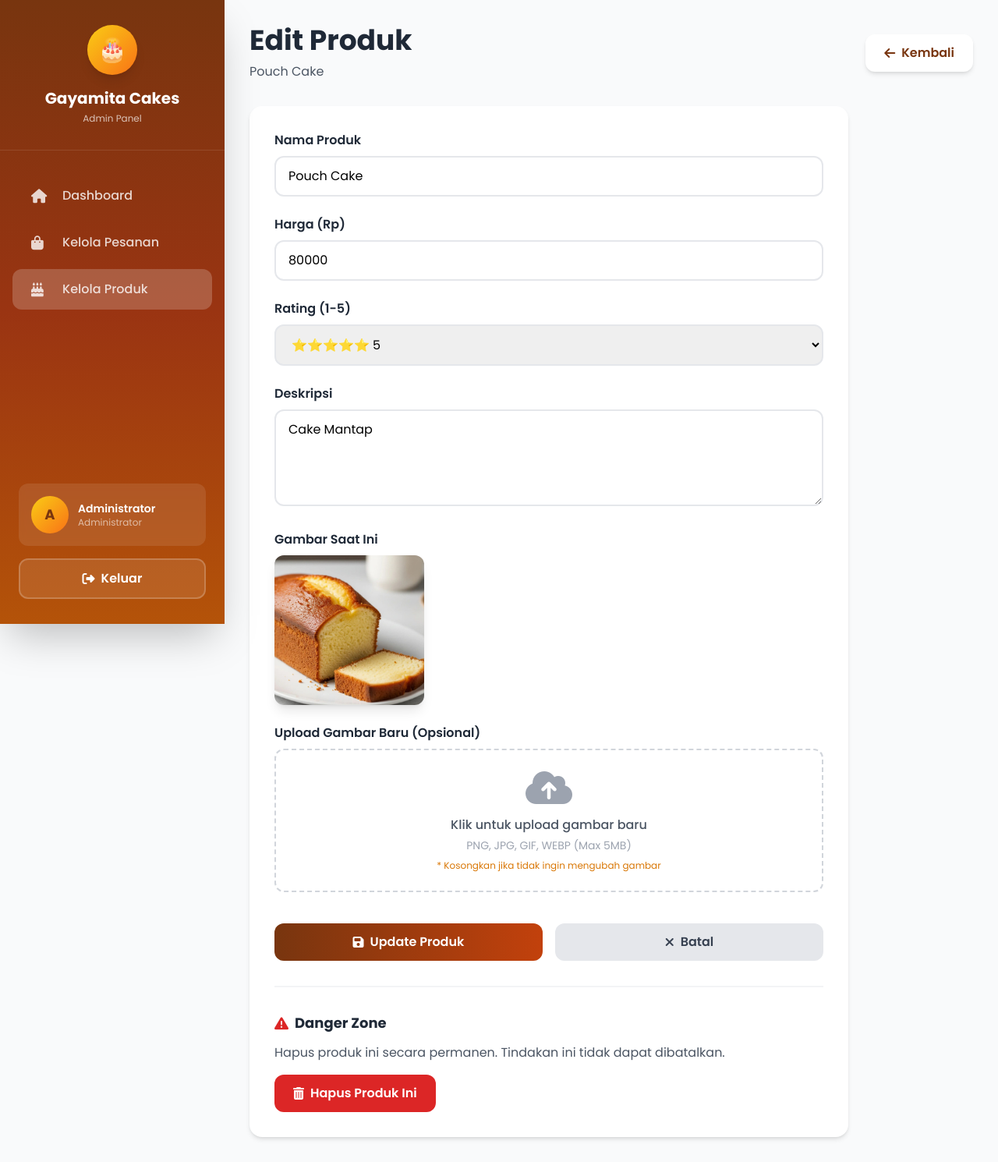
After one commit to gungdikaebs/gayamita-cakes, a PHP site: page /admin/product-edit.php?id=10 in a window 1280 px wide. The commit adds this page. Shown: the whole page at 78% size. Run offline with PHP 8.4, Linux system fonts and the light colour scheme; a user stored in the database is signed in; data comes from the database, SQL or seed files in the repository; some libraries are stand-ins or nearby versions.

Commit message:
feat: Implement product management functionality with CRUD operations and product listing

```diff
--- a/admin/components/sidebar.php
+++ b/admin/components/sidebar.php
@@ -1,4 +1,5 @@
 <?php
+// filepath: c:\laragon\www\gayamita-cakes\admin\components\sidebar.php
 if (!is_admin_logged_in()) {
     header('Location: login.php');
     exit;
@@ -28,9 +29,9 @@ $current_page = basename($_SERVER['PHP_SELF']);
             <span class="font-medium">Kelola Pesanan</span>
         </a>
 
-        <a href="order-detail.php" class="flex items-center gap-4 px-6 py-3 mb-2 text-white/80 hover:bg-white/10 rounded-xl transition-all group <?= strpos($current_page, 'order-detail') !== false ? 'bg-white/20 text-white' : '' ?>">
-            <i class="fas fa-file-invoice w-6 text-lg"></i>
-            <span class="font-medium">Detail Pesanan</span>
+        <a href="products.php" class="flex items-center gap-4 px-6 py-3 mb-2 text-white/80 hover:bg-white/10 rounded-xl transition-all group <?= in_array($current_page, ['products.php', 'product-add.php', 'product-edit.php']) ? 'bg-white/20 text-white' : '' ?>">
+            <i class="fas fa-birthday-cake w-6 text-lg"></i>
+            <span class="font-medium">Kelola Produk</span>
         </a>
     </nav>
 
--- /dev/null
+++ b/admin/product-edit.php
@@ -0,0 +1,233 @@
+<?php
+// filepath: c:\laragon\www\gayamita-cakes\admin\product-edit.php
+session_start();
+require_once '../method/function.php';
+
+if (!is_admin_logged_in()) {
+    header('Location: login.php');
+    exit;
+}
+
+$product_id = isset($_GET['id']) ? (int)$_GET['id'] : 0;
+$product = get_product_by_id($product_id);
+
+if (!$product) {
+    $_SESSION['error'] = 'Produk tidak ditemukan!';
+    header('Location: products.php');
+    exit;
+}
+
+$error = '';
+
+if ($_SERVER['REQUEST_METHOD'] === 'POST') {
+    $nama = trim($_POST['nama']);
+    $deskripsi = trim($_POST['deskripsi']);
+    $harga = (int)$_POST['harga'];
+    $rating = (int)$_POST['rating'];
+
+    // Validate
+    if (empty($nama) || empty($deskripsi) || $harga <= 0) {
+        $error = 'Semua field harus diisi dengan benar!';
+    } else {
+        // Check if new image uploaded
+        $image_path = $product['image']; // Keep old image by default
+
+        if (isset($_FILES['image']) && $_FILES['image']['error'] !== UPLOAD_ERR_NO_FILE) {
+            // Upload new image
+            $upload_result = upload_product_image($_FILES['image']);
+
+            if ($upload_result['success']) {
+                // Delete old image
+                $old_image = __DIR__ . '/../assets/' . $product['image'];
+                if (file_exists($old_image)) {
+                    unlink($old_image);
+                }
+                $image_path = $upload_result['path'];
+            } else {
+                $error = $upload_result['message'];
+            }
+        }
+
+        if (empty($error)) {
+            $data = [
+                'nama' => $nama,
+                'deskripsi' => $deskripsi,
+                'harga' => $harga,
+                'image' => $image_path,
+                'rating' => $rating
+            ];
+
+            if (update_product($product_id, $data)) {
+                $_SESSION['success'] = 'Produk berhasil diupdate!';
+                header('Location: products.php');
+                exit;
+            } else {
+                $error = 'Gagal mengupdate produk!';
+            }
+        }
+    }
+}
+?>
+<!DOCTYPE html>
+<html lang="id">
+
+<head>
+    <meta charset="UTF-8">
+    <meta name="viewport" content="width=device-width, initial-scale=1.0">
+    <title>Edit Produk - Admin Gayamita Cakes</title>
+    <script src="https://cdn.tailwindcss.com"></script>
+    <link href="https://cdnjs.cloudflare.com/ajax/libs/font-awesome/6.4.0/css/all.min.css" rel="stylesheet">
+    <link href="https://fonts.googleapis.com/css2?family=Poppins:wght@400;500;600;700&display=swap" rel="stylesheet">
+    <style>
+        body {
+            font-family: 'Poppins', sans-serif;
+        }
+    </style>
+</head>
+
+<body class="bg-gray-50">
+    <?php include 'components/sidebar.php'; ?>
+
+    <div class="ml-72 p-8 min-h-screen">
+        <!-- Page Header -->
+        <div class="flex justify-between items-center mb-8">
+            <div>
+                <h1 class="text-4xl font-bold text-gray-800 mb-2">Edit Produk</h1>
+                <p class="text-gray-600"><?= htmlspecialchars($product['nama']) ?></p>
+            </div>
+            <a href="products.php" class="bg-white text-amber-900 px-6 py-3 rounded-xl font-semibold shadow-md hover:shadow-lg hover:-translate-y-0.5 transition-all inline-flex items-center gap-2">
+                <i class="fas fa-arrow-left"></i>
+                Kembali
+            </a>
+        </div>
+
+        <!-- Error Alert -->
+        <?php if ($error): ?>
+            <div class="bg-red-100 text-red-800 px-5 py-4 rounded-xl mb-6 flex items-center gap-3 shadow-md">
+                <i class="fas fa-exclamation-circle text-xl"></i>
+                <span class="font-medium"><?= $error ?></span>
+            </div>
+        <?php endif; ?>
+
+        <!-- Form -->
+        <div class="bg-white rounded-2xl shadow-md p-8 max-w-3xl">
+            <form method="POST" enctype="multipart/form-data" class="space-y-6">
+                <!-- Nama Produk -->
+                <div>
+                    <label class="block text-gray-800 font-semibold mb-2">Nama Produk</label>
+                    <input type="text" name="nama"
+                        class="w-full px-4 py-3 border-2 border-gray-200 rounded-xl focus:border-amber-600 focus:ring-4 focus:ring-amber-100 outline-none transition-all"
+                        placeholder="Contoh: Chocolate Cake"
+                        value="<?= htmlspecialchars($product['nama']) ?>"
+                        required>
+                </div>
+
+                <!-- Harga -->
+                <div>
+                    <label class="block text-gray-800 font-semibold mb-2">Harga (Rp)</label>
+                    <input type="number" name="harga"
+                        class="w-full px-4 py-3 border-2 border-gray-200 rounded-xl focus:border-amber-600 focus:ring-4 focus:ring-amber-100 outline-none transition-all"
+                        placeholder="150000"
+                        value="<?= $product['harga'] ?>"
+                        required>
+                </div>
+
+                <!-- Rating -->
+                <div>
+                    <label class="block text-gray-800 font-semibold mb-2">Rating (1-5)</label>
+                    <select name="rating"
+                        class="w-full px-4 py-3 border-2 border-gray-200 rounded-xl focus:border-amber-600 focus:ring-4 focus:ring-amber-100 outline-none transition-all"
+                        required>
+                        <option value="">Pilih Rating</option>
+                        <option value="1" <?= $product['rating'] == 1 ? 'selected' : '' ?>>⭐ 1</option>
+                        <option value="2" <?= $product['rating'] == 2 ? 'selected' : '' ?>>⭐⭐ 2</option>
+                        <option value="3" <?= $product['rating'] == 3 ? 'selected' : '' ?>>⭐⭐⭐ 3</option>
+                        <option value="4" <?= $product['rating'] == 4 ? 'selected' : '' ?>>⭐⭐⭐⭐ 4</option>
+                        <option value="5" <?= $product['rating'] == 5 ? 'selected' : '' ?>>⭐⭐⭐⭐⭐ 5</option>
+                    </select>
+                </div>
+
+                <!-- Deskripsi -->
+                <div>
+                    <label class="block text-gray-800 font-semibold mb-2">Deskripsi</label>
+                    <textarea name="deskripsi" rows="4"
+                        class="w-full px-4 py-3 border-2 border-gray-200 rounded-xl focus:border-amber-600 focus:ring-4 focus:ring-amber-100 outline-none transition-all"
+                        placeholder="Deskripsi lengkap produk..."
+                        required><?= htmlspecialchars($product['deskripsi']) ?></textarea>
+                </div>
+
+                <!-- Current Image Preview -->
+                <div>
+                    <label class="block text-gray-800 font-semibold mb-2">Gambar Saat Ini</label>
+                    <div class="mb-4">
+                        <img src="../public/assets/<?= htmlspecialchars($product['image']) ?>"
+                            alt="<?= htmlspecialchars($product['nama']) ?>"
+                            class="w-48 h-48 object-cover rounded-xl shadow-lg">
+                    </div>
+                </div>
+
+                <!-- Image Upload -->
+                <div>
+                    <label class="block text-gray-800 font-semibold mb-2">Upload Gambar Baru (Opsional)</label>
+                    <div class="border-2 border-dashed border-gray-300 rounded-xl p-6 text-center hover:border-amber-600 transition-colors">
+                        <input type="file" name="image" id="image" accept="image/*" class="hidden" onchange="previewImage(event)">
+                        <label for="image" class="cursor-pointer">
+                            <div id="preview-container" class="mb-4 hidden">
+                                <img id="preview-image" class="max-w-xs mx-auto rounded-lg shadow-md">
+                            </div>
+                            <i class="fas fa-cloud-upload-alt text-5xl text-gray-400 mb-3"></i>
+                            <p class="text-gray-600 font-medium mb-1">Klik untuk upload gambar baru</p>
+                            <p class="text-gray-400 text-sm">PNG, JPG, GIF, WEBP (Max 5MB)</p>
+                            <p class="text-amber-600 text-xs mt-2">* Kosongkan jika tidak ingin mengubah gambar</p>
+                        </label>
+                    </div>
+                </div>
+
+                <!-- Submit Button -->
+                <div class="flex gap-4 pt-4">
+                    <button type="submit"
+                        class="flex-1 bg-gradient-to-r from-amber-900 to-orange-700 text-white py-3 rounded-xl font-semibold hover:shadow-xl hover:-translate-y-1 transition-all flex items-center justify-center gap-2">
+                        <i class="fas fa-save"></i>
+                        Update Produk
+                    </button>
+                    <a href="products.php"
+                        class="flex-1 bg-gray-200 text-gray-700 py-3 rounded-xl font-semibold hover:bg-gray-300 transition-colors flex items-center justify-center gap-2">
+                        <i class="fas fa-times"></i>
+                        Batal
+                    </a>
+                </div>
+            </form>
+
+            <!-- Delete Button (Separate) -->
+            <div class="mt-8 pt-8 border-t-2 border-gray-100">
+                <h3 class="text-lg font-bold text-gray-800 mb-3 flex items-center gap-2">
+                    <i class="fas fa-exclamation-triangle text-red-600"></i>
+                    Danger Zone
+                </h3>
+                <p class="text-gray-600 mb-4">Hapus produk ini secara permanen. Tindakan ini tidak dapat dibatalkan.</p>
+                <a href="products.php?delete=<?= $product['id'] ?>"
+                    onclick="return confirm('Yakin ingin menghapus produk <?= htmlspecialchars($product['nama']) ?>? Tindakan ini tidak dapat dibatalkan!')"
+                    class="bg-red-600 text-white px-6 py-3 rounded-xl font-semibold hover:bg-red-700 transition-colors inline-flex items-center gap-2">
+                    <i class="fas fa-trash-alt"></i>
+                    Hapus Produk Ini
+                </a>
+            </div>
+        </div>
+    </div>
+
+    <script>
+        function previewImage(event) {
+            const file = event.target.files[0];
+            if (file) {
+                const reader = new FileReader();
+                reader.onload = function(e) {
+                    document.getElementById('preview-image').src = e.target.result;
+                    document.getElementById('preview-container').classList.remove('hidden');
+                }
+                reader.readAsDataURL(file);
+            }
+        }
+    </script>
+</body>
+
+</html>
--- a/method/function.php
+++ b/method/function.php
@@ -448,3 +448,151 @@ function get_dashboard_stats()
 
     return $stats;
 }
+
+
+// ==================== PRODUCT CRUD FUNCTIONS ====================
+
+function get_all_products_admin($limit = null, $offset = 0)
+{
+    global $conn;
+    $sql = "SELECT * FROM products ORDER BY id DESC";
+
+    if ($limit) {
+        $sql .= " LIMIT :limit OFFSET :offset";
+    }
+
+    $stmt = $conn->prepare($sql);
+
+    if ($limit) {
+        $stmt->bindParam(':limit', $limit, PDO::PARAM_INT);
+        $stmt->bindParam(':offset', $offset, PDO::PARAM_INT);
+    }
+
+    $stmt->execute();
+    return $stmt->fetchAll(PDO::FETCH_ASSOC);
+}
+
+function get_total_products()
+{
+    global $conn;
+    $sql = "SELECT COUNT(*) as total FROM products";
+    $result = $conn->query($sql)->fetch(PDO::FETCH_ASSOC);
+    return $result['total'];
+}
+
+function get_product_by_id($id)
+{
+    global $conn;
+    $sql = "SELECT * FROM products WHERE id = :id LIMIT 1";
+    $stmt = $conn->prepare($sql);
+    $stmt->bindParam(':id', $id, PDO::PARAM_INT);
+    $stmt->execute();
+    return $stmt->fetch(PDO::FETCH_ASSOC);
+}
+
+function create_product($data)
+{
+    global $conn;
+
+    $sql = "INSERT INTO products (nama, deskripsi, harga, image, rating)
+            VALUES (:nama, :deskripsi, :harga, :image, :rating)";
+
+    $stmt = $conn->prepare($sql);
+    $stmt->bindParam(':nama', $data['nama']);
+    $stmt->bindParam(':deskripsi', $data['deskripsi']);
+    $stmt->bindParam(':harga', $data['harga']);
+    $stmt->bindParam(':image', $data['image']);
+    $stmt->bindParam(':rating', $data['rating']);
+
+    return $stmt->execute();
+}
+
+function update_product($id, $data)
+{
+    global $conn;
+
+    $sql = "UPDATE products
+            SET nama = :nama,
+                deskripsi = :deskripsi,
+                harga = :harga,
+                image = :image,
+                rating = :rating
+            WHERE id = :id";
+
+    $stmt = $conn->prepare($sql);
+    $stmt->bindParam(':id', $id, PDO::PARAM_INT);
+    $stmt->bindParam(':nama', $data['nama']);
+    $stmt->bindParam(':deskripsi', $data['deskripsi']);
+    $stmt->bindParam(':harga', $data['harga']);
+    $stmt->bindParam(':image', $data['image']);
+    $stmt->bindParam(':rating', $data['rating']);
+
+    return $stmt->execute();
+}
+
+function delete_product($id)
+{
+    global $conn;
+
+    // Get product image to delete file
+    $product = get_product_by_id($id);
+
+    // Delete product from database
+    $sql = "DELETE FROM products WHERE id = :id";
+    $stmt = $conn->prepare($sql);
+    $stmt->bindParam(':id', $id, PDO::PARAM_INT);
+
+    if ($stmt->execute()) {
+        // Delete image file if exists
+        if ($product && !empty($product['image'])) {
+            $image_path = __DIR__ . '/../public/assets/' . $product['image'];
+            if (file_exists($image_path)) {
+                unlink($image_path);
+            }
+        }
+        return true;
+    }
+
+    return false;
+}
+
+function upload_product_image($file)
+{
+    $target_dir = __DIR__ . "/../public/assets/images/product/";
+
+    // Create directory if not exists
+    if (!file_exists($target_dir)) {
+        mkdir($target_dir, 0777, true);
+    }
+
+    $file_extension = strtolower(pathinfo($file["name"], PATHINFO_EXTENSION));
+    $new_filename = uniqid('product_') . '.' . $file_extension;
+    $target_file = $target_dir . $new_filename;
+
+    // Check if image file is actual image
+    $check = getimagesize($file["tmp_name"]);
+    if ($check === false) {
+        return ['success' => false, 'message' => 'File bukan gambar!'];
+    }
+
+    // Check file size (max 5MB)
+    if ($file["size"] > 5000000) {
+        return ['success' => false, 'message' => 'Ukuran file terlalu besar! Max 5MB'];
+    }
+
+    // Allow certain file formats
+    $allowed_extensions = ["jpg", "jpeg", "png", "gif", "webp"];
+    if (!in_array($file_extension, $allowed_extensions)) {
+        return ['success' => false, 'message' => 'Format file tidak didukung! Gunakan JPG, PNG, GIF, atau WEBP'];
+    }
+
+    // Upload file
+    if (move_uploaded_file($file["tmp_name"], $target_file)) {
+        return [
+            'success' => true,
+            'path' => 'images/product/' . $new_filename
+        ];
+    } else {
+        return ['success' => false, 'message' => 'Gagal upload file!'];
+    }
+}
```
Also changed, not shown: admin/products.php (added, +162 -0 lines).
